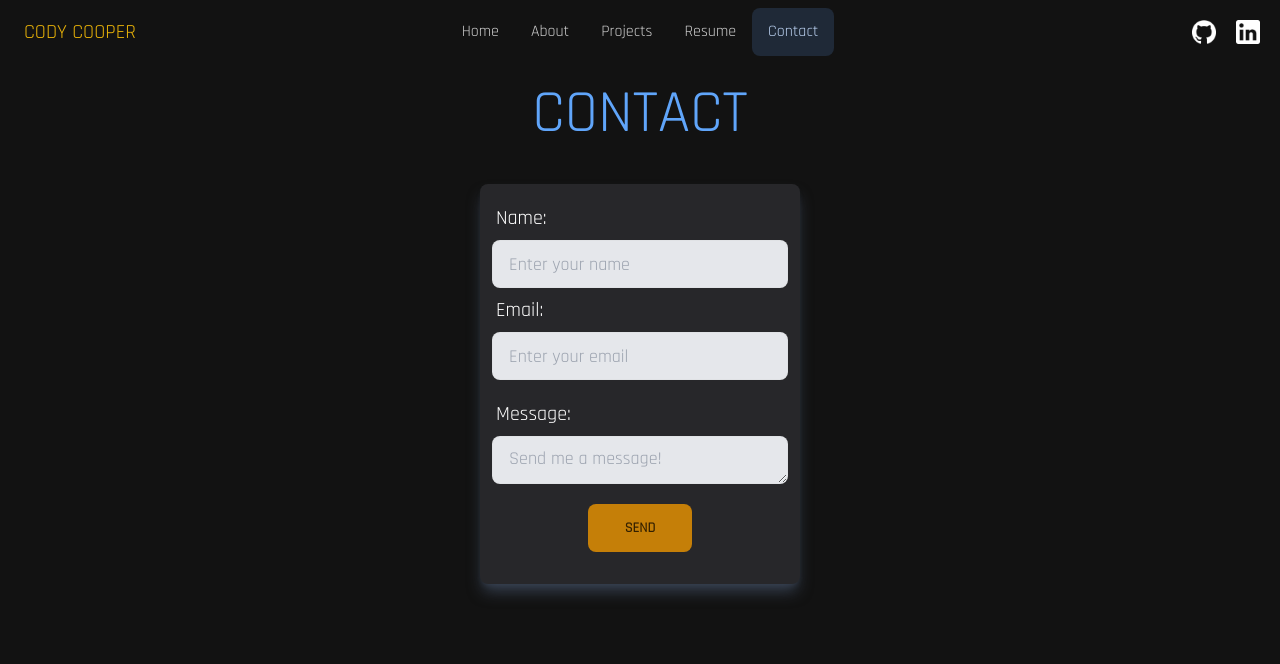
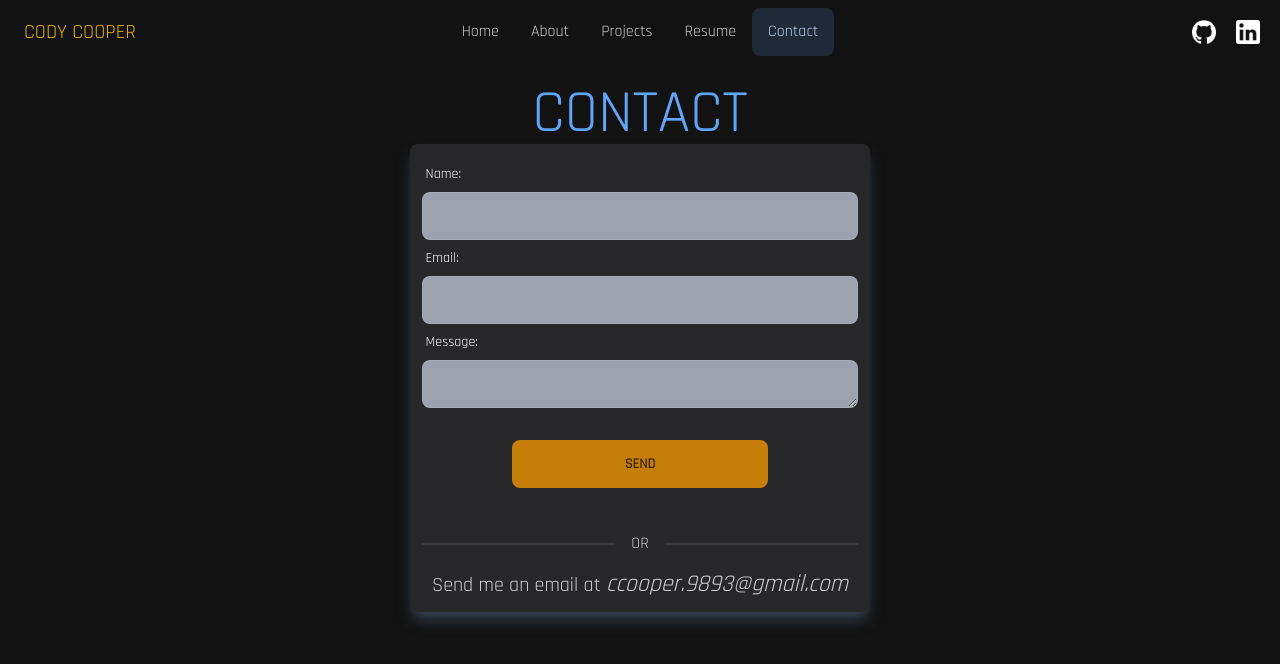
Before and after one commit to Ccooper9893/PortfolioV3, a React (Create React App) app: page / in a window 1280 px wide. Both pictures are taken after a click on the button "Contact". Shown: the top 664 px of the page. Built offline with nearby package versions, Linux system fonts and the light colour scheme.

Commit message:
Updated contact form

```diff
--- a/src/components/pages/Contact.js
+++ b/src/components/pages/Contact.js
@@ -84,53 +84,50 @@ export default function Contact() {
       <h1 className="text-center text-4xl lg:text-6xl text-blue-400 mt-5">
         CONTACT
       </h1>
-      <form ref={form} onSubmit={handleSubmit} className="flex justify-center mb-10 bg-gray">
+      <form ref={form} onSubmit={handleSubmit} className="w-3/5 m-auto flex justify-center mb-10 bg-gray">
         <motion.div
-          className=" w-60 lg:w-80 mt-10 border-1 border-black shadow-lg shadow-gray-700 rounded-lg p-3 bg-zinc-800"
+          className="w-3/5 border-1 border-black shadow-lg shadow-gray-700 rounded-lg bg-zinc-800"
           animate={{ opacity: 1 }}
           initial={{ opacity: 0 }}
-          transition={{ type: "spring", delay: 0.3 }}
+          transition={{ type: "spring", delay: 0.5 }}
         >
-          <div className="form-control w-full max-w-lg">
+          <div className="form-control justify-center max-w-lg p-3 text-center">
             <label className="label">
-              <span className="label-text text-xl text-white">Name:</span>
+              <span className="label-text text-white">Name:</span>
             </label>
             <input
-              className="input input-bordered w-full max-w-xs text-lg bg-gray-200 text-black"
+              className="input input-bordered text-lg bg-gray-400 focus:bg-gray-200 text-black"
               autoComplete="off"
               type="text"
               name="user_name"
-              placeholder="Enter your name"
               value={name}
               onChange={handleInputChange}
               onBlur={(e) => handleBlur(e)}
             />
-          </div>
+
           <div className="form-control w-full max-w-lg">
             <label className="label">
-              <span className="label-text text-xl text-white">Email:</span>
+              <span className="label-text text-white">Email:</span>
             </label>
             <input
-              className="input input-bordered w-full max-w-xs text-lg bg-gray-200 text-black"
+              className="input input-bordered text-lg bg-gray-400 focus:bg-gray-200 text-black"
               autoComplete="off"
               type="email"
               name="user_email"
-              placeholder="Enter your email"
               value={email}
               onChange={handleInputChange}
               onBlur={(e) => handleBlur(e)}
             />
           </div>
-          <div className="form-control w-full max-w-lg mt-3">
+          <div className="form-control justify-center">
             <label className="label">
-              <span className="label-text text-xl text-white">Message:</span>
+              <span className="label-text text-white">Message:</span>
             </label>
             <textarea
-              className="text-area input input-bordered w-full max-w-xs text-lg pt-2 bg-gray-200 text-black"
+              className="text-area input input-bordered text-lg pt-2 bg-gray-400 focus:bg-gray-200 text-black"
               autoComplete="off"
               type="text"
               name="message"
-              placeholder="Send me a message!"
               value={message}
               onChange={handleInputChange}
               onBlur={(e) => handleBlur(e)}
@@ -142,10 +139,10 @@ export default function Contact() {
               {errorMessage}{" "}
             </h4>
           )}
-          <div className="flex justify-center flex-col my-5">
+          <div className="flex justify-center p-8">
             <button
               type="submit"
-              className="btn mx-24 btn-active border-none btn-accent hover:bg-yellow-500"
+              className="btn btn-wide btn-active border-none btn-accent hover:bg-yellow-500"
 
             >
               Send
@@ -156,6 +153,9 @@ export default function Contact() {
               </h5>
             )}
           </div>
+          <div className="divider">OR</div>
+          <h2 className="text-xl">Send me an email at <span className="italic text-2xl">ccooper.9893@gmail.com</span></h2>
+          </div>
         </motion.div>
       </form>
     </div>
```
